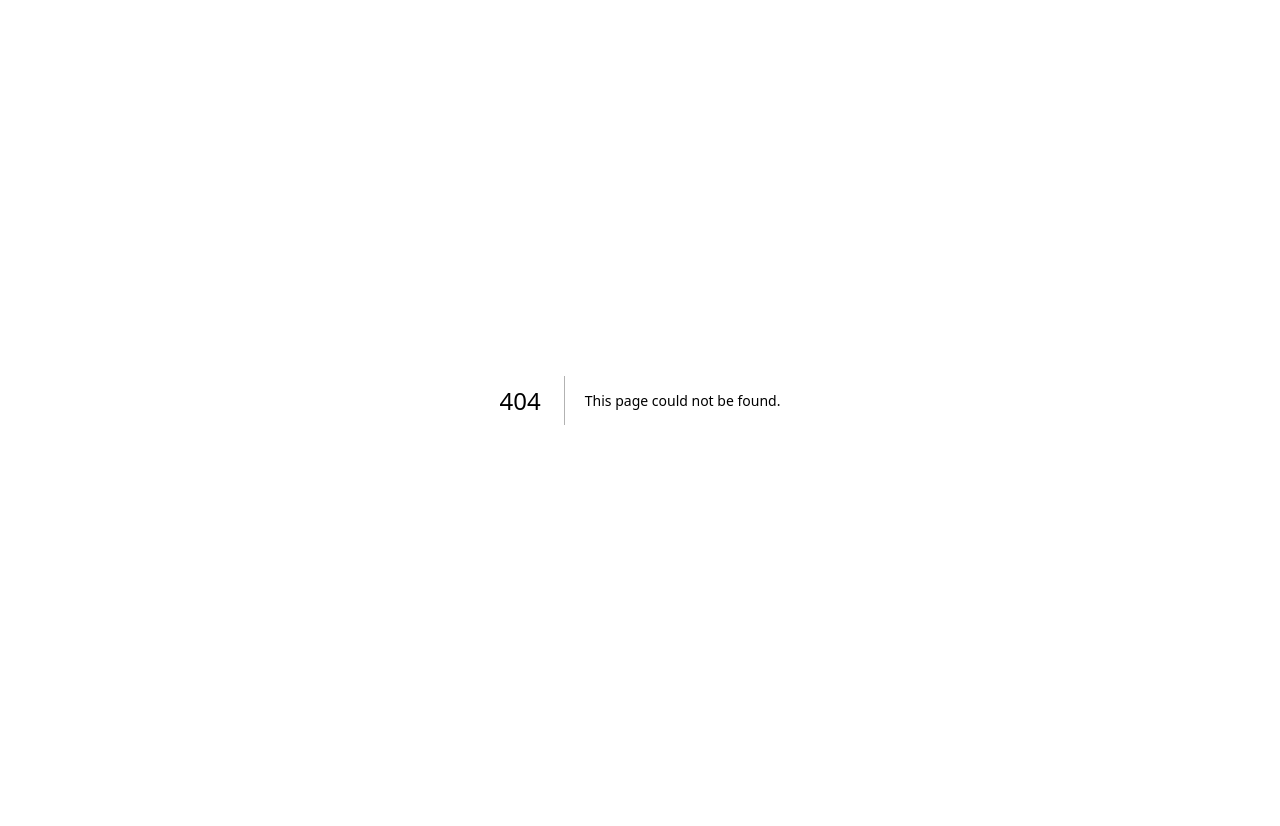
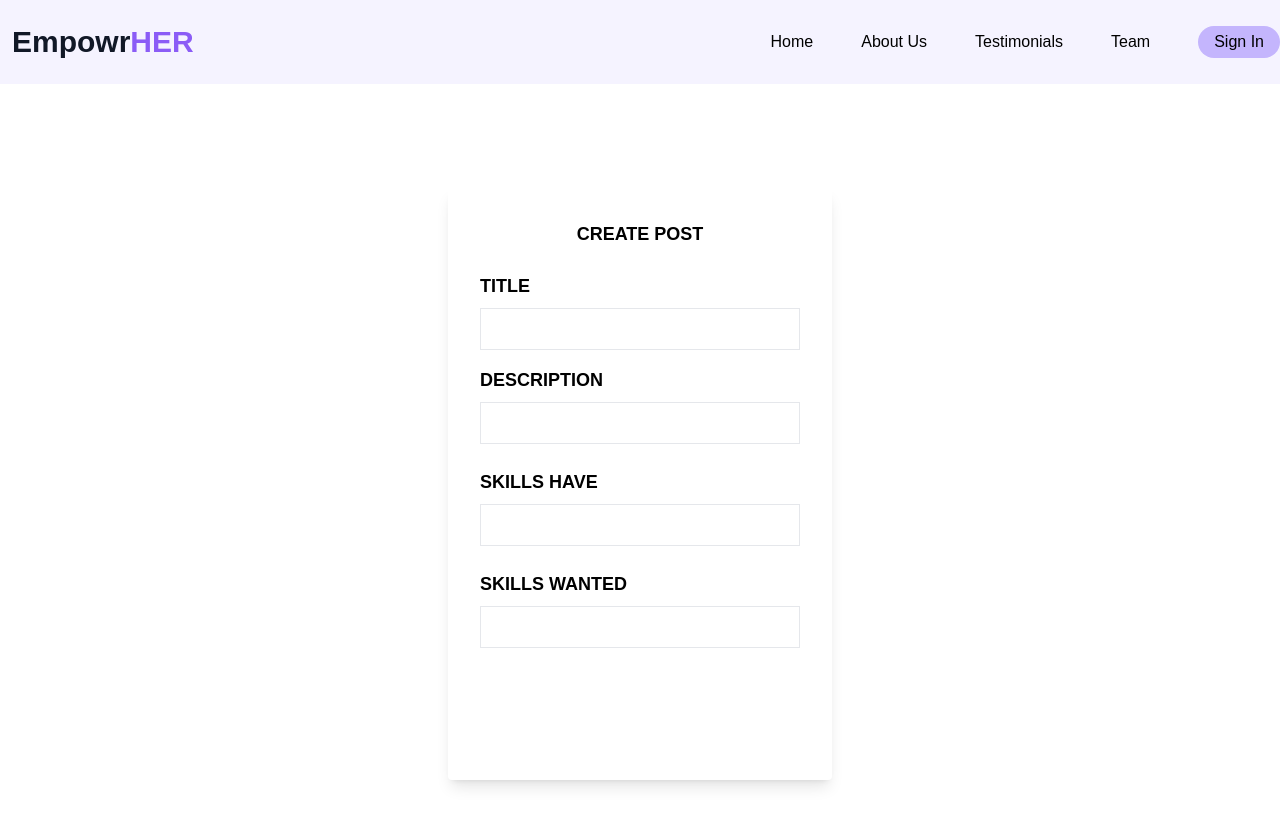
Before and after one commit to pollyliu1/EmpowrHER, a Next.js app in the folder client/: page /make_post in a window 1280 px wide. Before the commit this address had no page. Shown: the top 826 px of the page. Before the commit the page ends 800 px from the top, so only its background shows below. Built offline with nearby package versions, Linux system fonts and the light colour scheme; no server answers.

Commit message:
make create post page

```diff
--- a/client/src/components/Jumbotron.tsx
+++ b/client/src/components/Jumbotron.tsx
@@ -21,7 +21,7 @@ function Jumbotron({ user }) {
                             </span>
                         </h2>
                         <div className="mt-8 flex justify-center">
-                        <div className="inline-flex rounded-md bg-blue-500 shadow">
+                            <div className="inline-flex rounded-md bg-blue-500 shadow rounded-3xl">
                                 { user
                                 ? (<> {user.displayName} </>)
                                 : <SignInButton1 /> }
@@ -29,6 +29,8 @@ function Jumbotron({ user }) {
                         </div>
                     </div>
                 </div>
+
+
             </div>
         </>
     )
--- /dev/null
+++ b/client/src/pages/make_post.tsx
@@ -0,0 +1,48 @@
+import React from 'react'
+import Navbar from '@/components/Navbar'
+
+function make_post() {
+  return (
+    <div>
+        <Navbar />
+        <div className="">
+        <div className="flex items-center h-screen w-full bg-teal-lighter">
+            <div className="w-full bg-white rounded shadow-lg p-8 m-4 md:max-w-sm md:mx-auto">
+                <h1 className="block w-full text-center mb-6 uppercase font-bold text-lg text-grey-darkest">Create Post</h1>
+                <form className="mb-4 md:flex md:flex-wrap md:justify-between" action="/" method="post">
+                {/* <div className="flex flex-col mb-4 md:w-1/2">
+                    <label className="mb-2 uppercase tracking-wide font-bold text-lg text-grey-darkest" for="first_name">First Name</label>
+                    <input className="border py-2 px-3 text-grey-darkest md:mr-2" type="text" name="first_name" id="first_name" />
+                </div>
+                <div className="flex flex-col mb-4 md:w-1/2">
+                    <label className="mb-2 uppercase font-bold text-lg text-grey-darkest md:ml-2" for="last_name">Last Name</label>
+                    <input className="border py-2 px-3 text-grey-darkest md:ml-2" type="text" name="last_name" id="last_name" />
+                </div> */}
+                <div className="flex flex-col mb-4 md:w-full">
+                    <label className="mb-2 uppercase font-bold text-lg text-grey-darkest" for="title">Title</label>
+                    <input className="border py-2 px-3 text-grey-darkest" type="email" name="email" id="email" />
+                </div>
+                <div className="flex flex-col mb-6 md:w-full">
+                    <label className="mb-2 uppercase font-bold text-lg text-grey-darkest" for="description">Description</label>
+                    <input className="border py-2 px-3 text-grey-darkest" type="password" name="password" id="password" />
+                </div>
+                <div className="flex flex-col mb-6 md:w-full">
+                    <label className="mb-2 uppercase font-bold text-lg text-grey-darkest" for="skills-have">Skills Have</label>
+                    <input className="border py-2 px-3 text-grey-darkest" type="password" name="password" id="password" />
+                </div>
+                <div className="flex flex-col mb-6 md:w-full">
+                    <label className="mb-2 uppercase font-bold text-lg text-grey-darkest" for="skills-wanted">Skills Wanted</label>
+                    <input className="border py-2 px-3 text-grey-darkest" type="password" name="password" id="password" />
+                </div>
+                <button className="block bg-teal hover:bg-teal-dark text-white uppercase text-lg mx-auto p-4 rounded" type="submit">Create Account</button>
+                </form>
+            </div>
+        </div>
+        </div>
+
+
+    </div>
+  )
+}
+
+export default make_post
```
Lines whose indentation alone changed are shown as unchanged.
